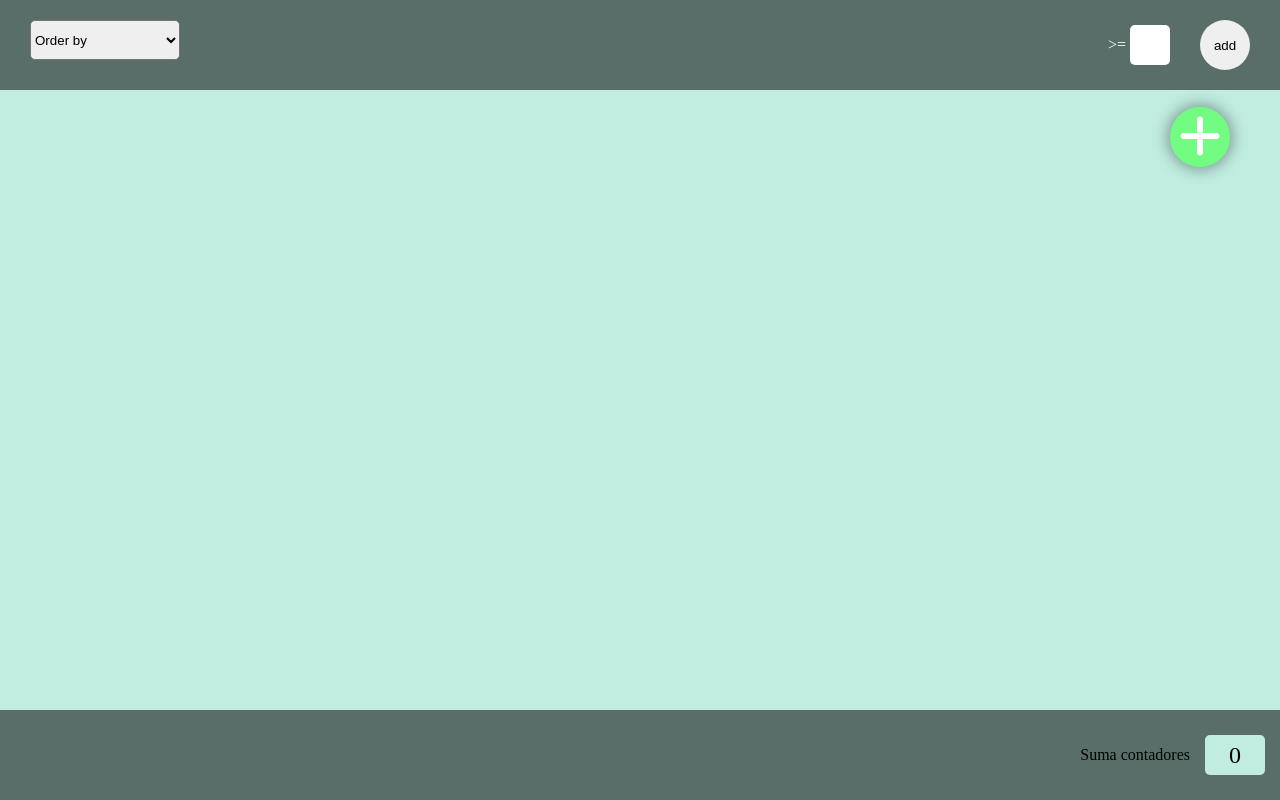
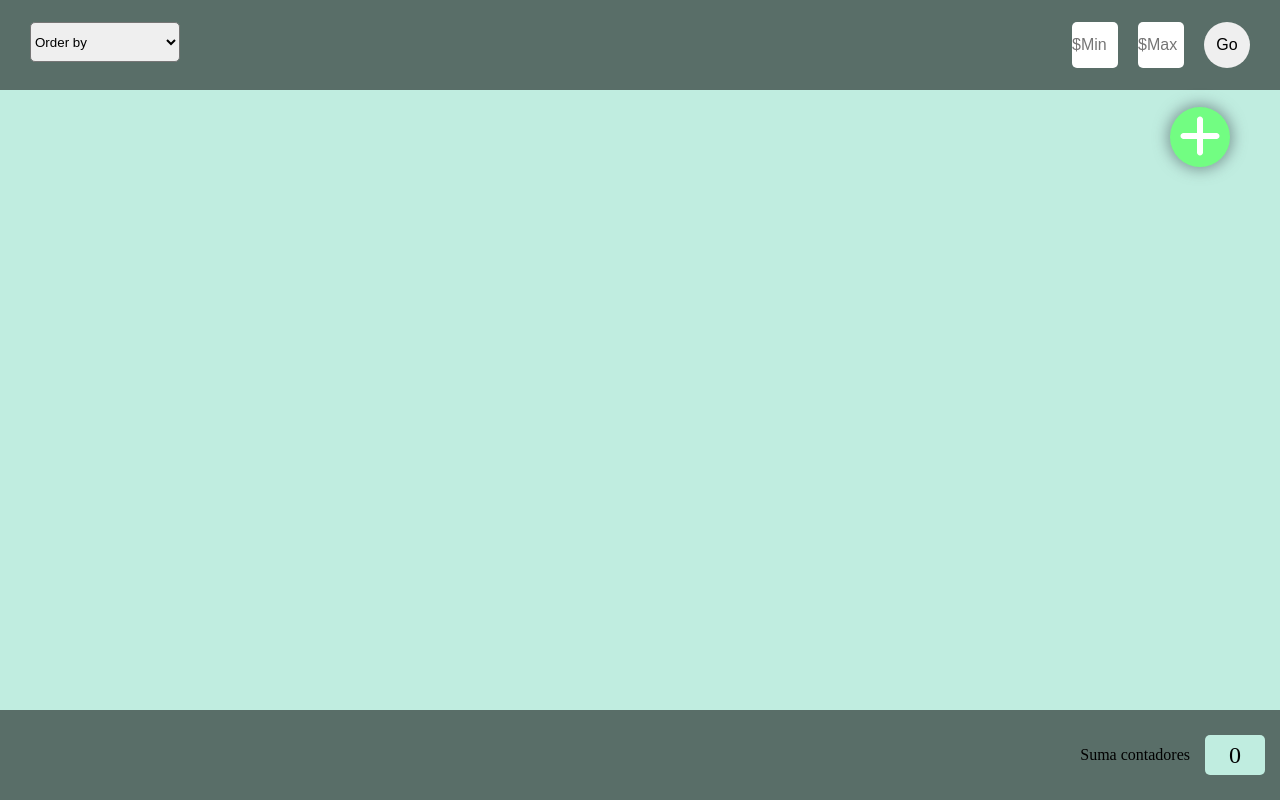
Before and after one commit to dacehell/app-contador, a Vue app: page / in a window 1280 px wide. Built offline with nearby package versions, Linux system fonts and the light colour scheme; what vue-js-modal would draw is missing.

Commit message:
filter by range in process

```diff
--- a/src/components/Header.vue
+++ b/src/components/Header.vue
@@ -9,15 +9,34 @@
           @change="setSortLow()"
         >
           <option value="" selected>Order by</option>
-          <option value="ascendente">Ascendente</option>
-          <option value="descendente">Descendente</option>
+          <option value="ascendente">Ascendent</option>
+          <option value="descendente">Descendent</option>
         </select>
       </form>
 
       <div class="header__filter">
-        <label for="header__filter__list"> >= </label>
-        <input class="header__filter__input" name="filter-list" type="text" />
-        <button class="header__filter__button">add</button>
+        <form @submit.prevent="setRangeMinMax">
+          <input
+            class="header__filter__input"
+            name="filter-list"
+            type="text"
+            placeholder="$Min"
+            v-model="setMin"
+            required
+            :min="min"
+          />
+
+          <input
+            class="header__filter__input"
+            name="filter-list"
+            type="text"
+            placeholder="$Max"
+            v-model="setMax"
+            required
+            :max="max"
+          />
+          <button class="header__filter__button">Go</button>
+        </form>
       </div>
     </div>
   </header>
@@ -27,10 +46,12 @@
 import { mapState } from "vuex";
 export default {
   name: "Header",
-  props: ["sortAscend", "sortDescend"],
+  props: ["sortAscend", "sortDescend", "rangeMinMax"],
   data() {
     return {
       selected: "",
+      setMin: "",
+      setMax: "",
     };
   },
   methods: {
@@ -47,7 +68,17 @@ export default {
   },
 
   computed: {
-    ...mapState(["counters"]),
+    ...mapState(["counters", "min", "max"]),
+    setRangeMinMax: {
+      get() {
+        let hi = this.rangeMinMax(this.setMin, this.setMax);
+        return console.log(hi);
+      },
+      set() {
+        this.min = this.setMin;
+        this.max = this.setMax;
+      },
+    },
   },
 };
 </script>
@@ -59,15 +90,17 @@ export default {
     &__input {
       padding: 0;
       border: none;
-      width: 40px;
-      height: 40px;
+      width: 46px;
+      height: 46px;
       border-radius: 5px;
+      margin: 0 10px;
+      font-size: 1rem;
     }
     &__button {
-      margin-left: 30px;
-      width: 50px;
-      height: 50px;
-      border-radius: 5px;
+      margin-left: 10px;
+      width: 46px;
+      height: 46px;
+      font-size: 1rem;
       border: none;
       border-radius: 50%;
     }
--- a/src/store/index.js
+++ b/src/store/index.js
@@ -1,3 +1,4 @@
+import { counter } from "@fortawesome/fontawesome-svg-core";
 import Vue from "vue";
 import Vuex from "vuex";
 
@@ -6,9 +7,22 @@ Vue.use(Vuex);
 export default new Vuex.Store({
   state: {
     counters: [],
+    min: 3,
+    max: 6,
   },
-  getters: {},
+
   mutations: {
+    FILTER_BY_NUMBER(state, min, max) {
+      // Object.keys(state.counters).forEach((key) => {
+      //   return console.log(state.counters[key]);
+      // })
+
+      const hey = state.counters.filter(
+        (counter) => counter.count >= state.min && counter.count <= state.max
+      );
+
+      return console.log(hey);
+    },
     SORT_ASCENDING(state, payload) {
       state.counters.sort((a, b) => (a.count > b.count ? 1 : -1));
     },
@@ -42,6 +56,9 @@ export default new Vuex.Store({
     },
   },
   actions: {
+    filterByNumber({ commit }, counter, min, max) {
+      commit("FILTER_BY_NUMBER", counter, min, max);
+    },
     sortAscending({ commit }, counter) {
       commit("SORT_ASCENDING", counter);
     },
--- a/src/views/Home.vue
+++ b/src/views/Home.vue
@@ -1,23 +1,15 @@
 <template>
   <div>
-    <Header :sortAscend="setSortAscending" :sortDescend="setSortDescending" />
+    <Header
+      :sortAscend="setSortAscending"
+      :sortDescend="setSortDescending"
+      :rangeMinMax="setRange"
+    />
     <!-- <button @click="setSortLowest">lowest</button> -->
     <button class="new__counter" id="show-modal" @click="showModal = true">
       <font-awesome-icon icon="fa-solid fa-plus" />
     </button>
-    <!-- <div id="myModal" class="modal" v-if="showModal" @close="showModal = false">
-      Modal content
-      <div class="modal-content">
-        <span class="close">&times;</span>
-        <div class="inputCounter">
-          <input type="text" v-model="counters.nombre" />
-          <div class="btn">
-            <button class="btn__counter" @click="addCounter">Confirmar</button>
-            <button class="btn__counter">Cancelar</button>
-          </div>
-        </div>
-      </div>
-    </div> -->
+
     <transition name="modal" v-if="showModal">
       <div class="modal-mask">
         <div class="modal-wrapper">
@@ -75,8 +67,6 @@ export default {
   },
   data() {
     return {
-      nombre: [],
-      sortCounterUp: [],
       showModal: false,
     };
   },
@@ -84,39 +74,20 @@ export default {
     ...mapState(["counters"]),
   },
   methods: {
-    ...mapActions(["addCounter", "sortAscending", "sortDescending"]),
+    ...mapActions([
+      "addCounter",
+      "sortAscending",
+      "sortDescending",
+      "filterByNumber",
+    ]),
     setSortAscending() {
       this.sortAscending(this.counters);
     },
     setSortDescending() {
       this.sortDescending(this.counters);
     },
-    getModal() {
-      // Get the modal
-      const modal = document.getElementById("myModal");
-
-      // Get the button that opens the modal
-      const btn = document.getElementById("myBtn");
-
-      // Get the <span> element that closes the modal
-      const span = document.getElementsByClassName("close")[0];
-
-      // When the user clicks the button, open the modal
-      btn.onclick = function () {
-        modal.style.display = "block";
-      };
-
-      // When the user clicks on <span> (x), close the modal
-      span.onclick = function () {
-        modal.style.display = "none";
-      };
-
-      // When the user clicks anywhere outside of the modal, close it
-      window.onclick = function (event) {
-        if (event.target == modal) {
-          modal.style.display = "none";
-        }
-      };
+    setRange() {
+      this.filterByNumber(this.counters);
     },
   },
 };
```
